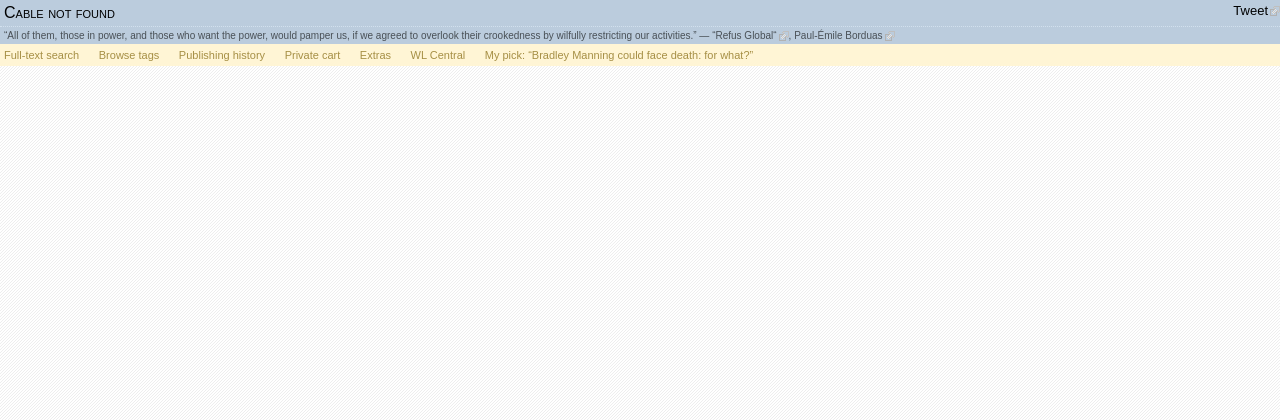
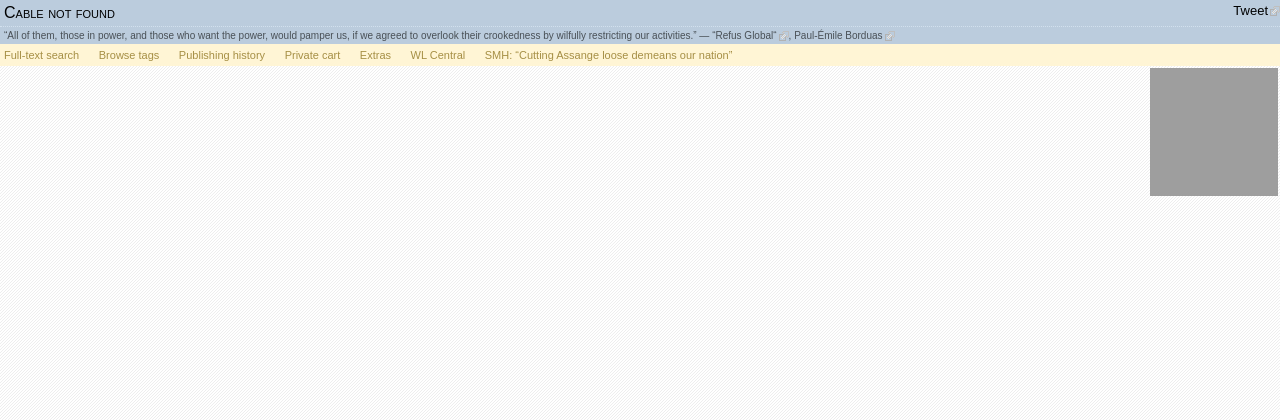
Before and after one commit to gorhill/cablegatesearch.net, a PHP site: page /cable.php in a window 1280 px wide. Shown: the top 420 px of the page. Run offline with PHP 8.4, Linux system fonts and the light colour scheme; data that the repository does not hold is empty; some libraries are stand-ins or nearby versions; grey boxes are pictures that could not be loaded.

Commit message:
style for cable tip !== style for menu tip

```diff
--- a/header.php
+++ b/header.php
@@ -11,7 +11,8 @@ $navi_entries = array(
 	array('WL Central', 'http://wlcentral.org/', 'WikiLeaks news, analysis and action (external site).'),
 //	array('Julian Assange speech in Melbourne', 'http://www.youtube.com/watch?v=zL6433U87HU',''),
 //	array('Four Corners: &ldquo;The Forgotten Man&rdquo;','http://www.abc.net.au/4corners/special_eds/20110214/leaks/default.htm',''),
-	array('My pick: &ldquo;Bradley Manning could face death: for what?&rdquo;', 'http://www.salon.com/news/opinion/glenn_greenwald/2011/03/03/manning/','Manning: &ldquo;well, it was forwarded to [WikiLeaks] ... hopefully worldwide discussion, debates, and reforms ... i want people to see the truth ... regardless of who they are ... because without information, you cannot make informed decisions as a public.&rdquo;')
+//	array('&ldquo;Bradley Manning could face death: for what?&rdquo;', 'http://www.salon.com/news/opinion/glenn_greenwald/2011/03/03/manning/','Manning: &ldquo;well, it was forwarded to [WikiLeaks] ... hopefully worldwide discussion, debates, and reforms ... i want people to see the truth ... regardless of who they are ... because without information, you cannot make informed decisions as a public.&rdquo;')
+	array('SMH: &ldquo;Cutting Assange loose demeans our nation&rdquo;', 'http://www.smh.com.au/opinion/politics/cutting-assange-loose-demeans-our-nation-20110311-1br15.html','... Contrast the deafening Australian silence in response to Assange&rsquo;s pleas for help, with the pressure and determination being exercised by the US in support of an American citizen &ndash; a CIA operative who killed two Pakistanis in front of witnesses, he claims in self defence. ...<br><br>In another serious misjudgment, though, Gillard has failed to see Assange is widely admired for his courage and determination - WikiLeaks has contributed to enhancing democracy globally. ...')
 	);
 foreach ( $navi_entries as $entry ) {
 	list($prompt, $url, $title) = $entry;
@@ -22,7 +23,7 @@ foreach ( $navi_entries as $entry ) {
 		printf('<span>%s</span>', $prompt);
 		}
 	}
-?></div>
+?></div><a href="http://march12.rsf.org/en/" style="margin:0;padding:0;display:block;position:absolute;right:2px;width:128px;height:128px;background:transparent url('13.png') no-repeat right top;z-index:0;cursor:pointer" title="World day against cyber-censorship"></a>
 <script type="text/javascript">
 <!--
 (function(){
@@ -32,7 +33,6 @@ foreach ( $navi_entries as $entry ) {
 				showDelay:250,
 				title:'',
 				text:'title',
-				className:'cable-tip',
 				offset:{y:24},
 				fixed:true
 				});
```
